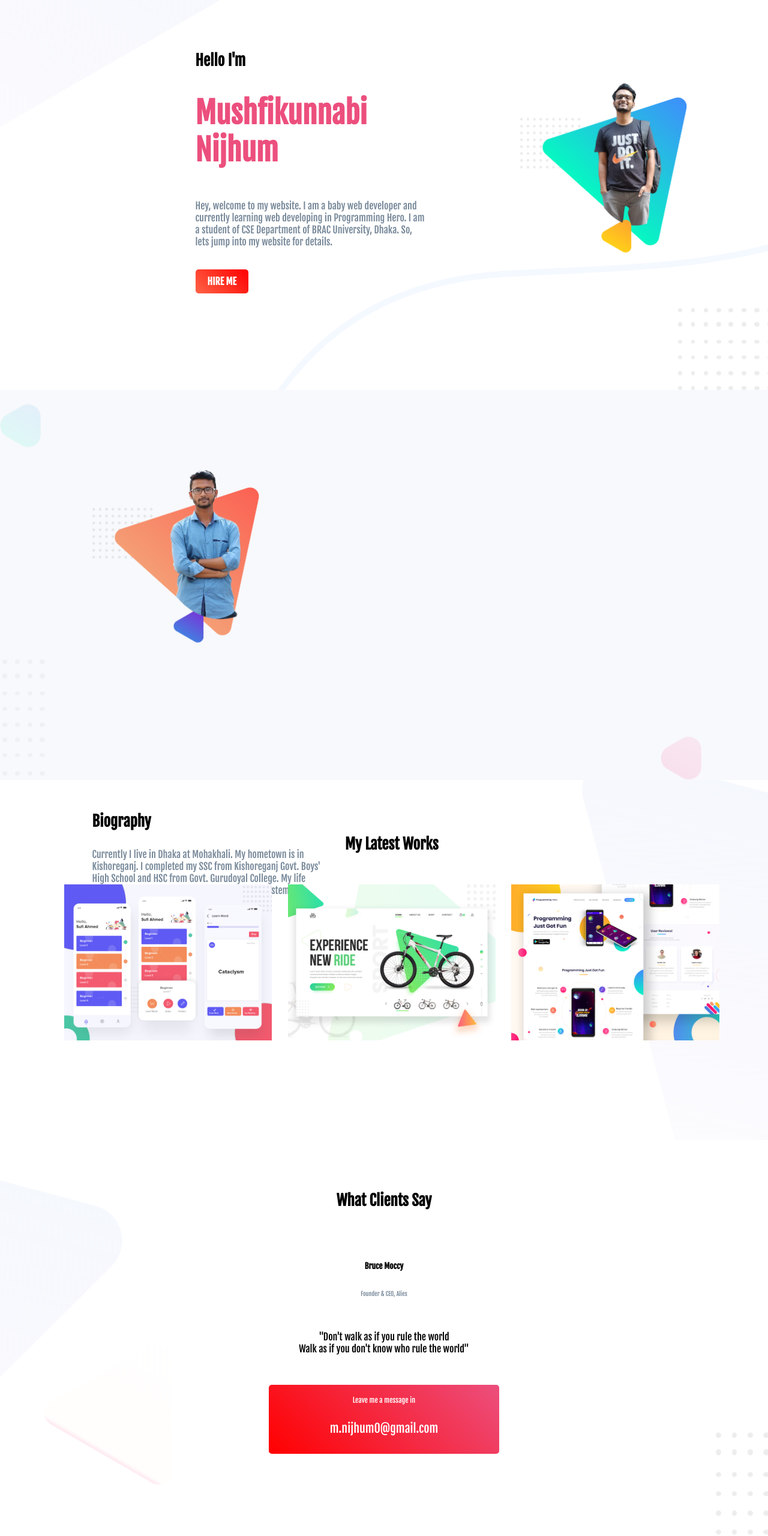
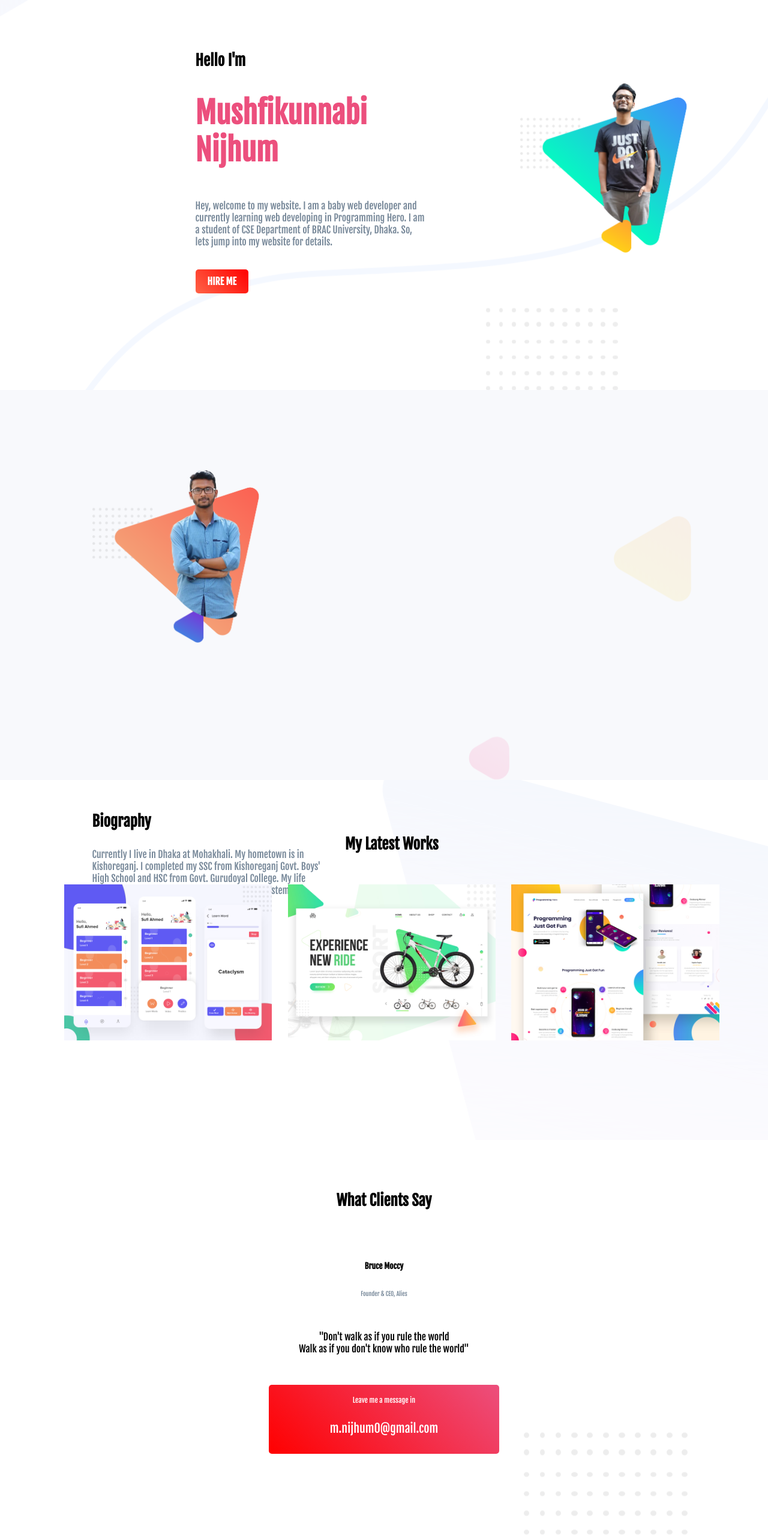
Before and after one commit to mnijhum/personal-web, a plain HTML site: page index.html in a window 1280 px wide. Shown: the top 2560 px of the page at 60% size. Drawn offline with Linux system fonts and the light colour scheme; a web font is replaced by a local one.

Commit message:
some change

```diff
--- a/style.css
+++ b/style.css
@@ -35,7 +35,7 @@ h2{
 .latest-work{
     background-image: url(images/latest-work-bg.png);
     background-repeat: no-repeat;
-    background-position: center;
+    background-position: 100%;
     margin-left: 2%;
     text-align: center;
     padding: 50px;
@@ -75,12 +75,12 @@ section{
 .top-part{
     background-image: url(images/header-bg.png);
     background-repeat: no-repeat;
-    background-position: center;
+    background-position: 100%;
 }
 .middle-part{
     background-image: url(images/biography-bg.png);
     background-repeat: no-repeat;
-    background-position: center;
+    background-position: 100%;
 }
 p{
     color: lightslategrey;
@@ -102,7 +102,7 @@ p{
 .bottom-part{
     background-image: url(images/footer-bg.png);
     background-repeat: no-repeat;
-    background-position: center;
+    background-position: 100%;
 }
 .contact{
 
```
